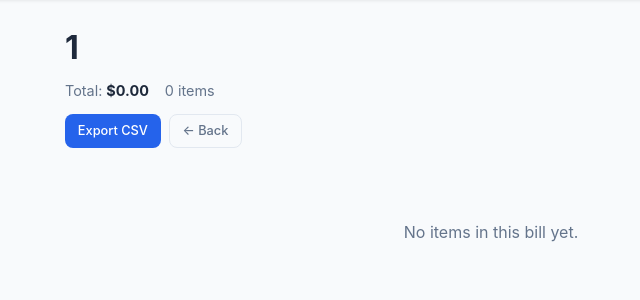
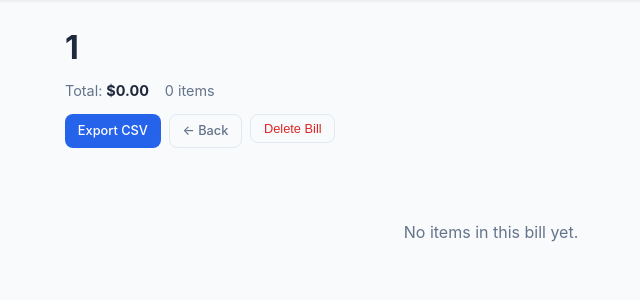
Before and after one commit to gt-marine-robotics-group/finance, a Flask app: page /bill/1 in a window 1280 px wide. Shown: the part 59-359 px from the top of the page, without its empty margins (149-789 px from the left). Run offline with Flask 3, Linux system fonts and the light colour scheme; the visitor is signed in with stand-in values (Sample User, id 1).

Commit message:
feat: delete bill feature + cleaned up junk test rows
- 'Delete Bill' button on bill view page (confirms before deleting)
- Deletes all rows matching the bill title from BillsT via Graph API
- Removed stuffbill, fsadf, and their Request 4/5 separators

```diff
--- a/mrg-purchasing/app.py
+++ b/mrg-purchasing/app.py
@@ -343,6 +343,58 @@ def delete_item(item_id):
 # --- Remove from Bill ---
 
 
+@app.route("/delete-bill/<path:bill_title>", methods=["POST"])
+@login_required
+def delete_bill(bill_title):
+    """Delete all items in a bill (and its separator row) from BillsT."""
+    import requests as _requests
+
+    creds = xlsx_manager._get_graph_token()
+    if not creds:
+        flash("Graph API unavailable", "error")
+        return redirect(url_for("dashboard"))
+
+    access_token, drive_id, file_id = creds
+    headers = {"Authorization": f"Bearer {access_token}"}
+
+    # Get all rows
+    rows_url = f"https://graph.microsoft.com/v1.0/drives/{drive_id}/items/{file_id}/workbook/tables/BillsT/rows"
+    resp = _requests.get(rows_url, headers=headers, timeout=15)
+    if resp.status_code != 200:
+        flash("Failed to read bills", "error")
+        return redirect(url_for("dashboard"))
+
+    rows = resp.json().get("value", [])
+
+    # Find rows matching this bill title
+    to_delete = []
+    for r in rows:
+        vals = r["values"][0]
+        row_bill = str(vals[2]) if vals[2] else ""
+        if row_bill == bill_title:
+            to_delete.append(r["index"])
+
+    if not to_delete:
+        flash(f"No rows found for '{bill_title}'", "error")
+        return redirect(url_for("dashboard"))
+
+    # Delete in reverse order
+    to_delete.sort(reverse=True)
+    deleted = 0
+    for idx in to_delete:
+        del_url = f"https://graph.microsoft.com/v1.0/drives/{drive_id}/items/{file_id}/workbook/tables/BillsT/rows/itemAt(index={idx})"
+        resp = _requests.delete(del_url, headers=headers, timeout=10)
+        if resp.status_code == 204:
+            deleted += 1
+
+    # Reset caches
+    xlsx_manager._cached_items = []
+    xlsx_manager._cached_items_time = 0
+
+    flash(f"Deleted bill '{bill_title}' ({deleted} rows)", "success")
+    return redirect(url_for("dashboard"))
+
+
 @app.route("/remove-from-bill/<item_id>", methods=["POST"])
 @login_required
 def remove_from_bill(item_id):
--- a/mrg-purchasing/templates/bill_view.html
+++ b/mrg-purchasing/templates/bill_view.html
@@ -12,6 +12,10 @@
         <div class="bill-actions">
             <a href="{{ url_for('export_csv', bill_title=bill_title) }}" class="btn btn-sm btn-primary">Export CSV</a>
             <a href="{{ url_for('dashboard') }}" class="btn btn-sm btn-ghost">← Back</a>
+            <form method="POST" action="{{ url_for('delete_bill', bill_title=bill_title) }}" style="display:inline"
+                  onsubmit="return confirm('Delete this entire bill and all its items? This cannot be undone.')">
+                <button type="submit" class="btn btn-sm btn-ghost btn-danger-text">Delete Bill</button>
+            </form>
         </div>
     </div>
 
```
